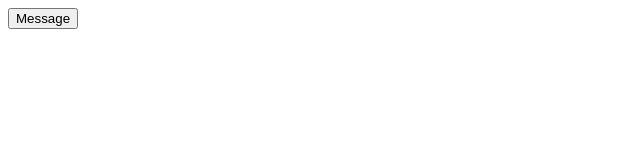
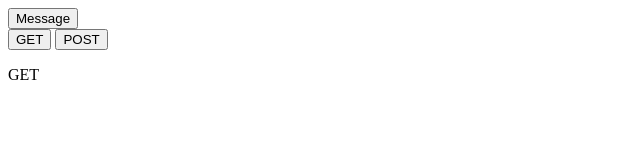
Before and after one commit to Paulo-Rodrigues/htmxcelent, a plain HTML site: page htmxl/index.html in a window 1280 px wide. Shown: the whole page, without its empty margins (0-640 px from the left). Drawn offline with Linux system fonts and the light colour scheme.

Commit message:
htmx http

```diff
--- a/htmxl/index.html
+++ b/htmxl/index.html
@@ -11,8 +11,19 @@
     Message
   </button>
 
-  <div id="res">
+  <div id="res"></div>
 
+  <button type="button" hx-get="http://localhost:8000/">
+    GET
+  </button>
+
+  <button type="button" hx-post="http://localhost:8000/message">
+    POST
+  </button>
+
+  <div hx-get="http://localhost:8000/">
+    <p>GET</p>
   </div>
+
 </body>
 </html>
```
